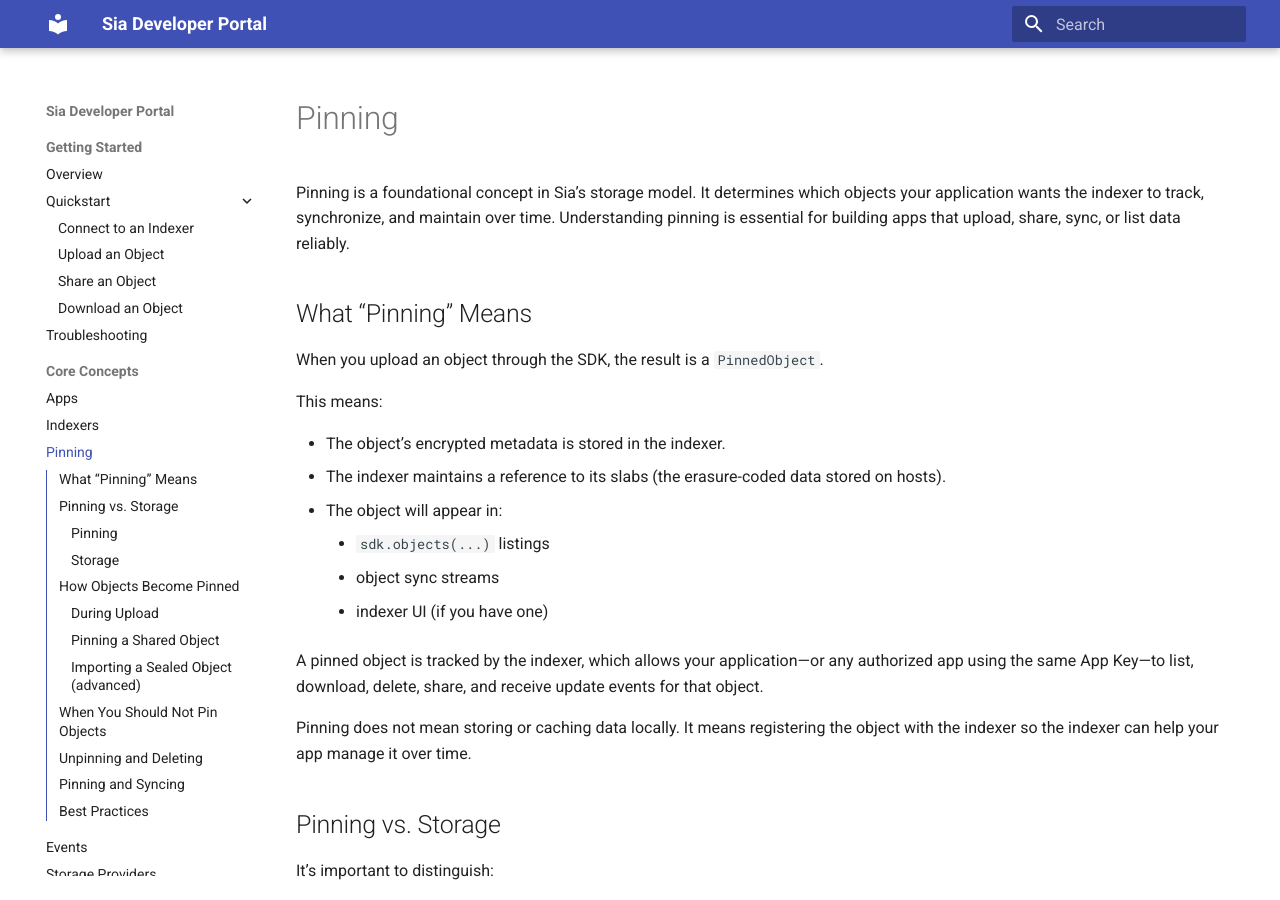
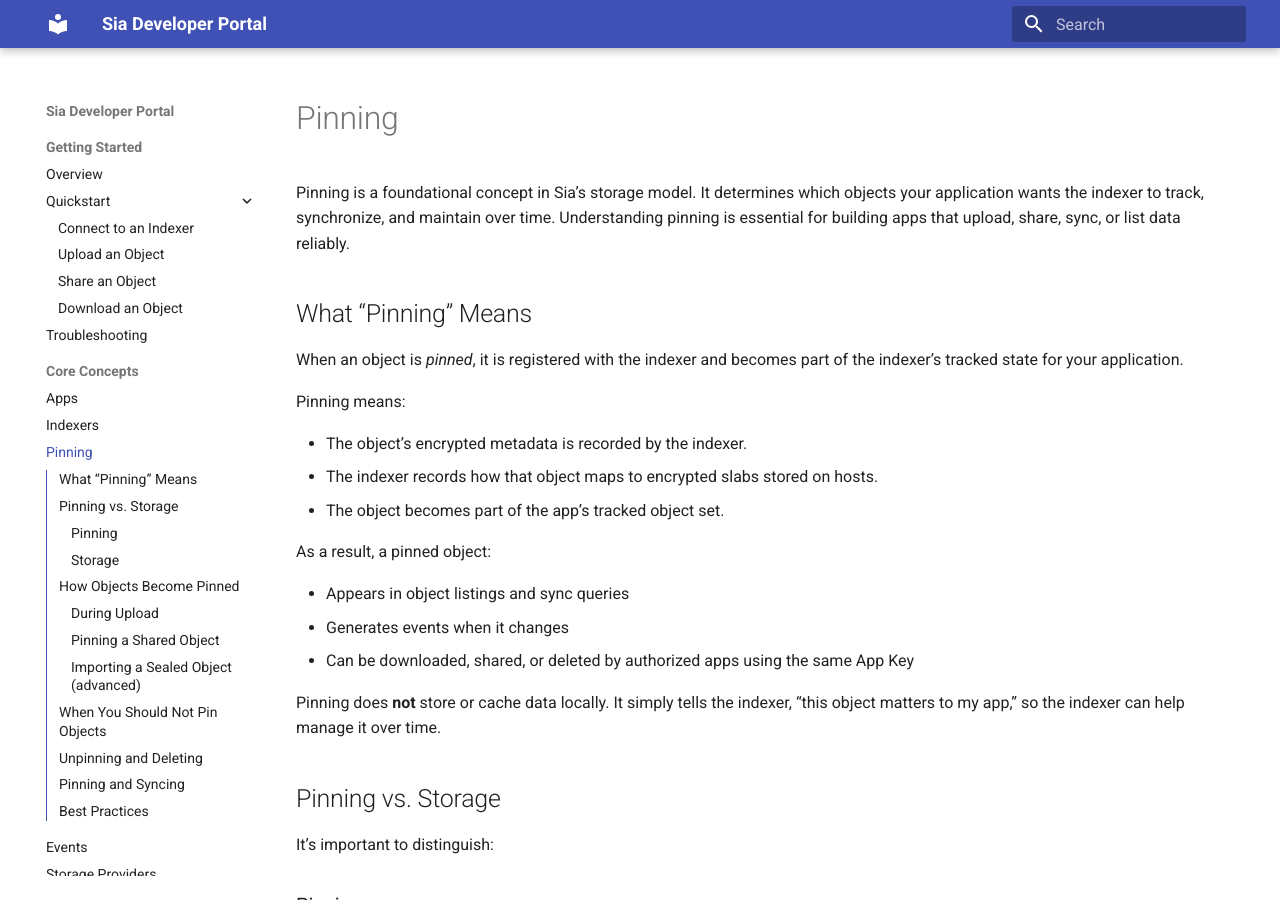
Before and after one commit to SiaFoundation/developer-portal, an MkDocs documentation site: the page built from docs/core-concepts/pinning.md, in a window 1280 px wide and 900 px high. Built offline with MkDocs 1.6.1 and Material for MkDocs 9.7.7, drawn with Linux system fonts in a browser that asks for light colours.

Commit message:
Rewrote `What "Pinning" Means` section to reduce redundancy and improve clarity of meaning.

```diff
--- a/docs/core-concepts/pinning.md
+++ b/docs/core-concepts/pinning.md
@@ -5,22 +5,22 @@
 
 ## What “Pinning” Means
 
-When you upload an object through the SDK, the result is a `PinnedObject`.
+When an object is *pinned*, it is registered with the indexer and becomes part of the indexer’s tracked state for your application.
 
-This means:
+Pinning means:
 
-* The object’s encrypted metadata is stored in the indexer.
-* The indexer maintains a reference to its slabs (the erasure-coded data stored on hosts).
-* The object will appear in:
+* The object’s encrypted metadata is recorded by the indexer.
+* The indexer records how that object maps to encrypted slabs stored on hosts.
+* The object becomes part of the app’s tracked object set.
 
-    * `sdk.objects(...)` listings
-    * object sync streams
-    * indexer UI (if you have one)
+As a result, a pinned object:
 
-A pinned object is tracked by the indexer, which allows your application—or any authorized app using the same App Key—to list, download, delete, share, and receive update events for that object.
+* Appears in object listings and sync queries
+* Generates events when it changes
+* Can be downloaded, shared, or deleted by authorized apps using the same App Key
 
-Pinning does not mean storing or caching data locally.
-It means registering the object with the indexer so the indexer can help your app manage it over time.
+Pinning does **not** store or cache data locally.
+It simply tells the indexer, “this object matters to my app,” so the indexer can help manage it over time.
 
 ## Pinning vs. Storage
 
```
